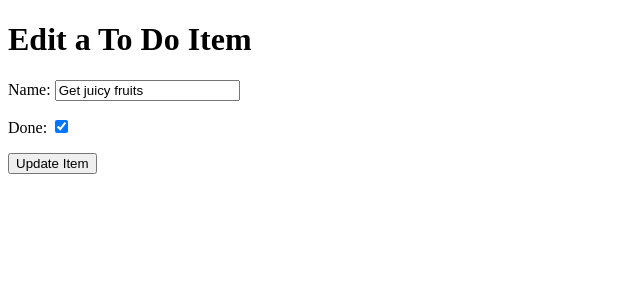
After one commit to cfconor/django-code-training, a Django app: page /edit/5 in a window 1280 px wide. The commit adds this page. Shown: the top 300 px of the page, without its empty margins (0-640 px from the left). Run offline with Django 3.2, Linux system fonts and the light colour scheme; data comes from the database, SQL or seed files in the repository; both versions use the stored data as it was after the commit.

Commit message:
added ability to update tasks

```diff
--- a/django_todo/django_todo/urls.py
+++ b/django_todo/django_todo/urls.py
@@ -15,10 +15,11 @@ Including another URLconf
 """
 from django.contrib import admin
 from django.urls import path
-from todo.views import get_todo_list, add_item
+from todo.views import get_todo_list, add_item, edit_item
 
 urlpatterns = [
     path('admin/', admin.site.urls),
     path('', get_todo_list, name='get_todo_list'),
-    path('add', add_item, name='add_item')
+    path('add', add_item, name='add_item'),
+    path('edit/<item_id>', edit_item, name='edit')
 ]
--- /dev/null
+++ b/django_todo/todo/templates/todo/edit_item.html
@@ -0,0 +1,20 @@
+<!DOCTYPE html>
+<html lang="en">
+<head>
+    <meta charset="UTF-8">
+    <meta name="viewport" content="width=device-width, initial-scale=1.0">
+    <title>To Do</title>
+</head>
+<body>
+    <h1>Edit a To Do Item</h1>
+    <form method="POST">
+        {% csrf_token %}
+        {{ form.as_p }}
+        <div>
+            <p>
+                <button type="submit">Update Item</button>
+            </p>
+        </div>
+    </form>
+</body>
+</html>
--- a/django_todo/todo/templates/todo/todo_list.html
+++ b/django_todo/todo/templates/todo/todo_list.html
@@ -15,6 +15,11 @@
                 {% else %}
                     <td>{{ item.name }}</td>
                 {% endif %}
+                <td>
+                    <a href="/edit/{{ item.id }}">
+                        <button>Edit</button>
+                    </a>
+                </td>
             </tr>
         {% empty %}
         <tr><td>You have no Tasks</td></tr>
--- a/django_todo/todo/views.py
+++ b/django_todo/todo/views.py
@@ -1,4 +1,4 @@
-from django.shortcuts import render, redirect
+from django.shortcuts import render, redirect, get_object_or_404
 from .models import Item
 from .forms import ItemForm
 # Create your views here.
@@ -25,3 +25,19 @@ def add_item(request):
         'form': form
     }
     return render(request, "todo/add_item.html", context)
+
+
+def edit_item(request, item_id):
+    item = get_object_or_404(Item, id=item_id)
+    if request.method == "POST":
+
+        form = ItemForm(request.POST, instance=item)
+        if form.is_valid():
+            form.save()
+            return redirect('get_todo_list')
+
+    form = ItemForm(instance=item)
+    context = {
+        'form': form
+    }
+    return render(request, 'todo/edit_item.html', context)
```
Also changed, not shown: django_todo/db.sqlite3.
